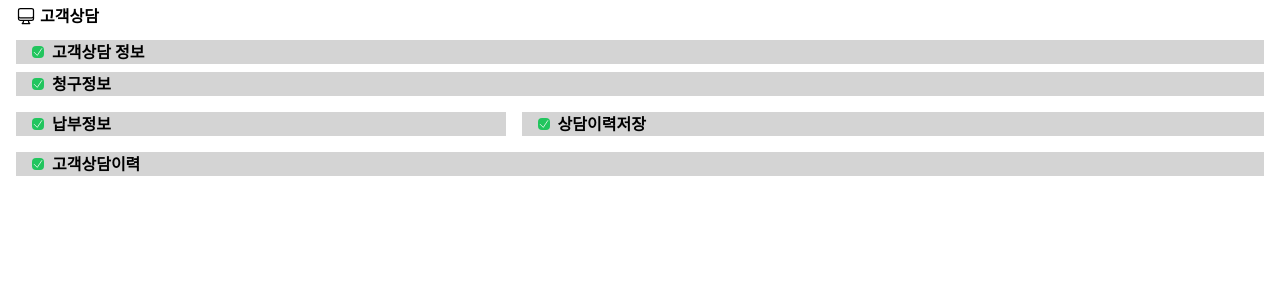
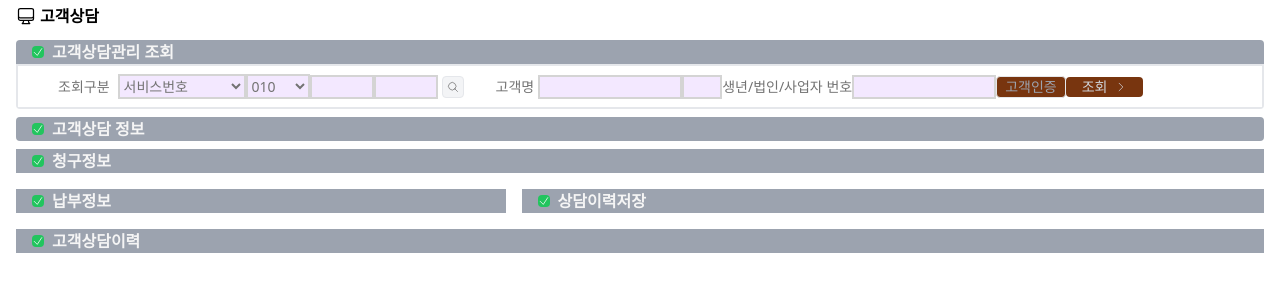
Before and after one commit to jinkihyeok/sk_practice, a React (Create React App) app: page / in a window 1280 px wide. Shown: the top 300 px of the page. Built offline with nearby package versions, Linux system fonts and the light colour scheme.

Commit message:
SearchConsultationInfo.tsx ing...

```diff
--- a/src/App.tsx
+++ b/src/App.tsx
@@ -5,11 +5,13 @@ import BillingInfo from "./components/sections/BillingInfo";
 import PaymentInfo from "./components/sections/PaymentInfo";
 import SaveConsultation from "./components/sections/SaveConsultation";
 import ConsultationHistory from "./components/sections/ConsultationHistory";
+import SearchConsultationInfo from "./components/sections/SearchConsultationInfo";
 
 const App: React.FC = () => {
     return (
         <div className="mx-auto">
             <Header title="고객상담"/>
+            <SearchConsultationInfo/>
             <ClientInfo/>
             <BillingInfo/>
             <div className="grid grid-cols-5 gap-4 my-4">
--- a/src/components/common/SectionHeader.tsx
+++ b/src/components/common/SectionHeader.tsx
@@ -6,7 +6,7 @@ interface SectionHeaderProps {
 
 const SectionHeader: React.FC<SectionHeaderProps> = ({ title }) => {
     return (
-        <div className="flex flex-row gap-2 px-4 items-center bg-neutral-300">
+        <div className="flex flex-row gap-2 px-4 items-center text-neutral-100 bg-gray-400">
             <svg xmlns="http://www.w3.org/2000/svg" fill="none" viewBox="0 0 24 24" strokeWidth="1.5"
                  stroke="currentColor" className="w-3 h-3 text-white bg-green-500 rounded">
                 <path strokeLinecap="round" strokeLinejoin="round" d="m4.5 12.75 6 6 9-13.5"/>
--- a/src/components/sections/ClientInfo.tsx
+++ b/src/components/sections/ClientInfo.tsx
@@ -1,10 +1,9 @@
-import React from "react";
 import SectionHeader from "../common/SectionHeader";
 
-export default function () {
+export default function ClientInfo () {
     return (
-        <section className="my-2">
+        <div className="my-2 rounded overflow-hidden">
             <SectionHeader title="고객상담 정보" />
-        </section>
+        </div>
     )
 }
--- /dev/null
+++ b/src/components/sections/SearchConsultationInfo.tsx
@@ -0,0 +1,116 @@
+import SectionHeader from "../common/SectionHeader";
+import React, {useState} from "react";
+import {firstNumberOptions, serviceNumberOptions} from "../../constants";
+
+export default function SearchConsultationInfo() {
+    const [selectedOption, setSelectedOption] = useState<{
+        value: string,
+        label: string
+    } | undefined>(serviceNumberOptions.find(option => option.isDefault));
+
+    const [selectedFirstNumber, setSelectedFirstNumber] = useState<{
+        value: string,
+        label: string
+    } | undefined>(firstNumberOptions[0]);
+
+    const [secondNumber, setSecondNumber] = useState<string>('');
+    const [thirdNumber, setThirdNumber] = useState<string>('');
+
+    const handleSelectChange = (e: React.ChangeEvent<HTMLSelectElement>) => {
+        const selectedValue = e.target.value;
+        const selectedOption = serviceNumberOptions.find(option => option.value === selectedValue);
+        if (selectedOption) {
+            setSelectedOption(selectedOption);
+        }
+    };
+
+    const handleFirstNumberChange = (e: React.ChangeEvent<HTMLSelectElement>) => {
+        const selectedValue = e.target.value;
+        const selectedOption = firstNumberOptions.find(option => option.value === selectedValue);
+        if (selectedOption) {
+            setSelectedFirstNumber(selectedOption);
+        }
+    };
+
+    const handleSecondNumberChange = (e: React.ChangeEvent<HTMLInputElement>) => {
+        setSecondNumber(e.target.value);
+    }
+
+    const handleThirdNumberChange = (e: React.ChangeEvent<HTMLInputElement>) => {
+        setThirdNumber(e.target.value);
+    }
+
+    return (
+        <div className="my-2 rounded overflow-hidden">
+            <SectionHeader title="고객상담관리 조회"/>
+            <div className="flex flex-row items-center gap-2 border-2 pl-10 py-2 text-neutral-500 text-sm">
+                <h3>조회구분</h3>
+                <form className="flex flex-row justify-between items-center">
+                    <select className="w-32 border-2 border-neutral-300 bg-purple-100 outline-none"
+                            value={selectedOption?.value}
+                            onChange={handleSelectChange}>
+                        {serviceNumberOptions.map(option => (
+                            <option key={option.value} value={option.value}>
+                                {option.label}
+                            </option>
+                        ))}
+                    </select>
+                    <select className="w-16 border-2 border-neutral-300 bg-purple-100 outline-none"
+                            value={selectedFirstNumber?.value}
+                            onChange={handleFirstNumberChange}>
+                        {firstNumberOptions.map(option => (
+                            <option key={option.value} value={option.value}>
+                                {option.label}
+                            </option>
+                        ))}
+                    </select>
+                    <input
+                        type="text"
+                        className="w-16 border-2 border-neutral-300 bg-purple-100 outline-none"
+                        value={secondNumber}
+                        onChange={handleSecondNumberChange}
+                    />
+                    <input
+                        type="text"
+                        className="w-16 border-2 border-neutral-300 bg-purple-100 outline-none"
+                        value={thirdNumber}
+                        onChange={handleThirdNumberChange}
+                    />
+                    <button className="border p-1 ml-1 bg-gray-100 rounded">
+                        <svg xmlns="http://www.w3.org/2000/svg" fill="none" viewBox="0 0 24 24" strokeWidth="1.5"
+                             stroke="currentColor" className="w-3 h-3">
+                            <path strokeLinecap="round" strokeLinejoin="round"
+                                  d="m21 21-5.197-5.197m0 0A7.5 7.5 0 1 0 5.196 5.196a7.5 7.5 0 0 0 10.607 10.607Z"/>
+                        </svg>
+                    </button>
+                    <h3 className="ml-8">고객명</h3>
+                    <div className="flex flex-row ml-1">
+                        <input
+                            type="text"
+                            className="w-36 border-2 border-neutral-300 bg-purple-100 outline-none"
+                        />
+                        <input
+                            type="text"
+                            className="w-10 border-2 border-neutral-300 bg-purple-100 outline-none"
+                        />
+                    </div>
+                    <h3>생년/법인/사업자 번호</h3>
+                    <input
+                        type="text"
+                        className="w-36 border-2 border-neutral-300 bg-purple-100 outline-none"
+                    />
+                    <button className="border px-2 text-gray-400 bg-amber-900 rounded">
+                        고객인증
+                    </button>
+                    <button className="flex flex-row items-center justify-between bg-amber-900 text-gray-300 px-4 rounded">
+                        <span>조회</span>
+                        <svg xmlns="http://www.w3.org/2000/svg" fill="none" viewBox="0 0 24 24" strokeWidth="1.5"
+                             stroke="currentColor" className="w-3 h-3 ml-2">
+                            <path strokeLinecap="round" strokeLinejoin="round" d="m8.25 4.5 7.5 7.5-7.5 7.5"/>
+                        </svg>
+                    </button>
+                </form>
+            </div>
+        </div>
+    )
+}
--- /dev/null
+++ b/src/constants.ts
@@ -0,0 +1,12 @@
+export const serviceNumberOptions = [
+    {value: 'service_number', label: '서비스번호', isDefault: true},
+    {value: 'corporate_number', label: '법인번호'},
+    {value: 'business_number', label: '사업자번호'},
+    {value: 'foreign_registration_number', label: '외국인등록번호'},
+    {value: 'passport_number', label: '여권번호'},
+    {value: 'customer_account_number', label: '고객계정번호'}
+];
+
+export const firstNumberOptions = [
+    {value: '010', label: '010'}
+];
--- a/src/index.tsx
+++ b/src/index.tsx
@@ -1,7 +1,8 @@
 import React from 'react';
 import ReactDOM from 'react-dom/client';
 import './index.css';
-import App from './App';
+import App from "./App";
+
 
 const rootElement = document.getElementById('root');
 if (rootElement) {
```
Also changed, not shown: tsconfig.json (+2 -7 lines).
